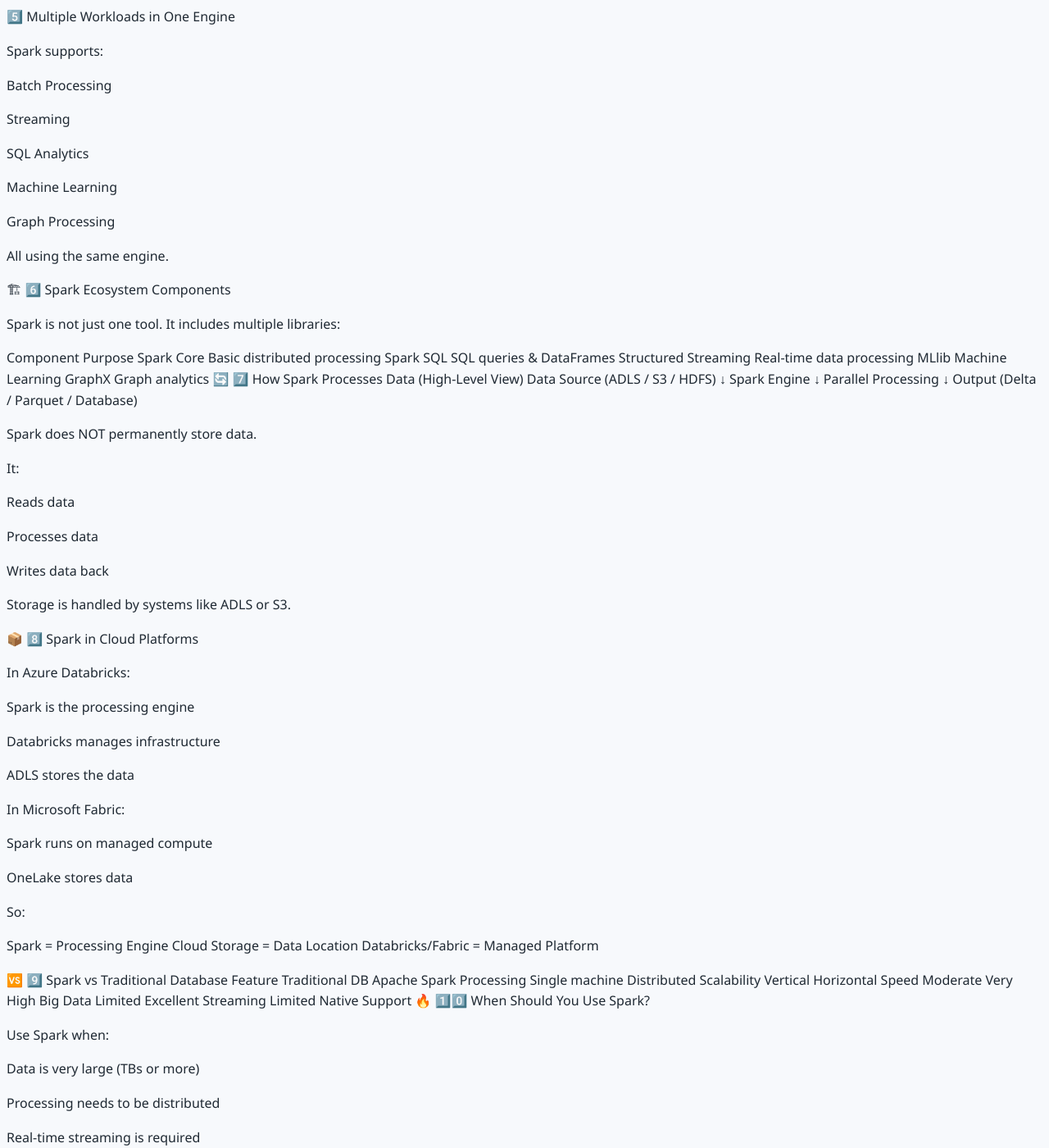
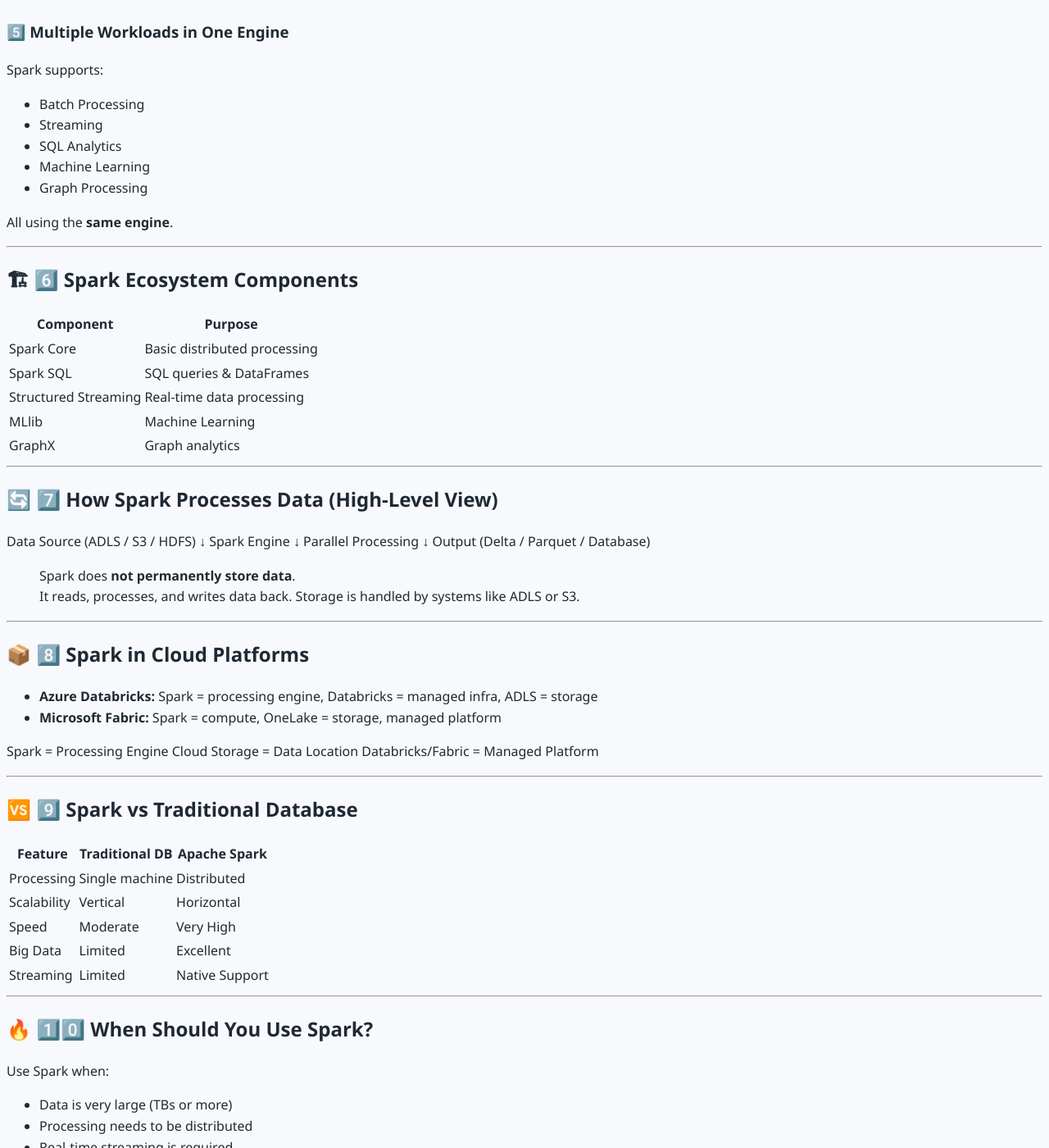
Before and after one commit to irshadvaza/irshadvaza.tech, a Jekyll site: the page built from learning-guides/azure-databricks/03-Apache-Spark-Overview.md, in a window 1280 px wide and 1400 px high, scrolled down 2212 px. Shown: the whole window at 82% size. Built offline with Jekyll 4.4.1, drawn with Linux system fonts in a browser that asks for light colours; our own code applies the rules of GitHub Pages for plain Markdown files; some of the changed text lies outside the part shown.

Commit message:
Update 03-Apache-Spark-Overview.md

```diff
--- a/learning-guides/azure-databricks/03-Apache-Spark-Overview.md
+++ b/learning-guides/azure-databricks/03-Apache-Spark-Overview.md
@@ -1,256 +1,220 @@
-📘 Chapter 3 – Apache Spark Overview
+# 📘 Chapter 3 – Apache Spark Overview
 
-The Engine Behind Modern Big Data Processing
+> The Engine Behind Modern Big Data Processing
 
-🚀 1️⃣ Introduction
+---
+
+## 🚀 1️⃣ Introduction
 
 In the previous chapter, we learned that Big Data requires:
 
-Distributed storage
-
-Parallel processing
-
-Scalable infrastructure
+- Distributed storage
+- Parallel processing
+- Scalable infrastructure
 
 But what actually processes Big Data?
 
-The answer is:
+The answer is **Apache Spark**.
 
-Apache Spark
+Spark powers modern data platforms like:
 
-Spark is the engine that powers modern data platforms like:
+- Azure Databricks
+- Microsoft Fabric
+- AWS EMR
+- Google Dataproc
 
-Azure Databricks
+Without Spark, large-scale data processing would be **slow and complex**.
 
-Microsoft Fabric
+---
 
-AWS EMR
+## 🧠 2️⃣ What is Apache Spark? (Simple Definition)
 
-Google Dataproc
-
-Without Spark, large-scale data processing would be slow and complex.
-
-🧠 2️⃣ What is Apache Spark? (Simple Definition)
-
-Apache Spark is an open-source distributed data processing engine designed for fast and scalable big data analytics.
+Apache Spark is an **open-source distributed data processing engine** designed for fast and scalable big data analytics.
 
 In simple words:
 
-Spark = A powerful engine that processes huge data across multiple machines in parallel.
+Spark = A powerful engine that processes huge data across multiple machines in parallel
 
-🏭 3️⃣ Why Was Spark Created?
 
-Before Spark, Hadoop MapReduce was widely used.
+---
+
+## 🏭 3️⃣ Why Was Spark Created?
+
+Before Spark, **Hadoop MapReduce** was widely used.
 
 Problems with Hadoop MapReduce:
 
-Very slow (disk-based processing)
-
-Complex programming model
-
-Not suitable for real-time workloads
+- Very slow (disk-based processing)
+- Complex programming model
+- Not suitable for real-time workloads
 
 Spark was created to solve these issues by:
 
-Using in-memory processing
+- Using **in-memory processing**
+- Providing **simple APIs**
+- Supporting **batch + streaming**
+- Supporting **SQL + ML**
 
-Providing simple APIs
+---
 
-Supporting batch + streaming
-
-Supporting SQL + ML
-
-⚡ 4️⃣ Why Spark Is Fast
+## ⚡ 4️⃣ Why Spark Is Fast
 
 Spark is fast because:
 
-✔ It processes data in memory (RAM)
-✔ It uses distributed computing
-✔ It optimizes execution using DAG
-✔ It minimizes disk I/O
+- ✔ Processes data in memory (RAM)
+- ✔ Uses distributed computing
+- ✔ Optimizes execution using DAG (Directed Acyclic Graph)
+- ✔ Minimizes disk I/O
 
-This makes Spark up to 100x faster than traditional MapReduce in some cases.
+> This makes Spark **up to 100x faster** than traditional MapReduce in some cases.
 
-🧩 5️⃣ Core Features of Apache Spark
-1️⃣ Distributed Processing
+---
 
-Data is divided across multiple machines (nodes).
+## 🧩 5️⃣ Core Features of Apache Spark
 
-Each node processes part of the data in parallel.
+### 1️⃣ Distributed Processing
 
-2️⃣ In-Memory Computation
+- Data is divided across multiple machines (nodes)
+- Each node processes part of the data in parallel
 
-Instead of writing intermediate results to disk, Spark keeps them in memory whenever possible.
+### 2️⃣ In-Memory Computation
 
-This drastically improves speed.
+- Spark keeps intermediate results in memory
+- Reduces disk I/O
+- Improves speed drastically
 
-3️⃣ Fault Tolerance
+### 3️⃣ Fault Tolerance
 
-If a machine fails:
+- If a machine fails: Spark **automatically recomputes lost data**
+- Jobs continue running
+- Enabled by **RDD lineage**
 
-Spark automatically recomputes lost data
-
-Job continues running
-
-This is possible because of RDD lineage (explained in next chapters).
-
-4️⃣ Multi-Language Support
+### 4️⃣ Multi-Language Support
 
 Spark supports:
 
-Python (PySpark)
+- Python (PySpark)
+- Scala
+- SQL
+- R
 
-Scala
-
-SQL
-
-R
-
-This makes it accessible to engineers and analysts.
-
-5️⃣ Multiple Workloads in One Engine
+### 5️⃣ Multiple Workloads in One Engine
 
 Spark supports:
 
-Batch Processing
+- Batch Processing
+- Streaming
+- SQL Analytics
+- Machine Learning
+- Graph Processing
 
-Streaming
+All using the **same engine**.
 
-SQL Analytics
+---
 
-Machine Learning
+## 🏗 6️⃣ Spark Ecosystem Components
 
-Graph Processing
+| Component | Purpose |
+|-----------|---------|
+| Spark Core | Basic distributed processing |
+| Spark SQL | SQL queries & DataFrames |
+| Structured Streaming | Real-time data processing |
+| MLlib | Machine Learning |
+| GraphX | Graph analytics |
 
-All using the same engine.
+---
 
-🏗 6️⃣ Spark Ecosystem Components
+## 🔄 7️⃣ How Spark Processes Data (High-Level View)
 
-Spark is not just one tool. It includes multiple libraries:
-
-Component	Purpose
-Spark Core	Basic distributed processing
-Spark SQL	SQL queries & DataFrames
-Structured Streaming	Real-time data processing
-MLlib	Machine Learning
-GraphX	Graph analytics
-🔄 7️⃣ How Spark Processes Data (High-Level View)
 Data Source (ADLS / S3 / HDFS)
-        ↓
+↓
 Spark Engine
-        ↓
+↓
 Parallel Processing
-        ↓
+↓
 Output (Delta / Parquet / Database)
 
 
-Spark does NOT permanently store data.
+> Spark does **not permanently store data**.
+> It reads, processes, and writes data back. Storage is handled by systems like ADLS or S3.
 
-It:
+---
 
-Reads data
+## 📦 8️⃣ Spark in Cloud Platforms
 
-Processes data
-
-Writes data back
-
-Storage is handled by systems like ADLS or S3.
-
-📦 8️⃣ Spark in Cloud Platforms
-
-In Azure Databricks:
-
-Spark is the processing engine
-
-Databricks manages infrastructure
-
-ADLS stores the data
-
-In Microsoft Fabric:
-
-Spark runs on managed compute
-
-OneLake stores data
-
-So:
+- **Azure Databricks:** Spark = processing engine, Databricks = managed infra, ADLS = storage
+- **Microsoft Fabric:** Spark = compute, OneLake = storage, managed platform
 
 Spark = Processing Engine
 Cloud Storage = Data Location
 Databricks/Fabric = Managed Platform
 
-🆚 9️⃣ Spark vs Traditional Database
-Feature	Traditional DB	Apache Spark
-Processing	Single machine	Distributed
-Scalability	Vertical	Horizontal
-Speed	Moderate	Very High
-Big Data	Limited	Excellent
-Streaming	Limited	Native Support
-🔥 1️⃣0️⃣ When Should You Use Spark?
+
+---
+
+## 🆚 9️⃣ Spark vs Traditional Database
+
+| Feature | Traditional DB | Apache Spark |
+|---------|----------------|--------------|
+| Processing | Single machine | Distributed |
+| Scalability | Vertical | Horizontal |
+| Speed | Moderate | Very High |
+| Big Data | Limited | Excellent |
+| Streaming | Limited | Native Support |
+
+---
+
+## 🔥 1️⃣0️⃣ When Should You Use Spark?
 
 Use Spark when:
 
-Data is very large (TBs or more)
+- Data is very large (TBs or more)
+- Processing needs to be distributed
+- Real-time streaming is required
+- Complex transformations are needed
+- ML training on big datasets
 
-Processing needs to be distributed
+Do **NOT** use Spark for:
 
-Real-time streaming is required
+- Very small datasets
+- Simple queries that a database can handle
 
-Complex transformations are needed
+---
 
-ML training on big datasets
+## 📊 1️⃣1️⃣ Batch vs Streaming in Spark
 
-Do NOT use Spark for:
+| Type | Description | Example |
+|------|------------|---------|
+| Batch Processing | Processes historical data | Daily sales summary |
+| Streaming Processing | Processes real-time data | IoT sensor monitoring |
 
-Very small datasets
+> Same engine — different execution mode.
 
-Simple queries that a database can handle
+---
 
-📊 1️⃣1️⃣ Batch vs Streaming in Spark
-Batch Processing
-
-Processes historical data
-
-Runs on schedule
-
-Example: Daily sales summary
-
-Streaming Processing
-
-Processes real-time data
-
-Continuous execution
-
-Example: IoT sensor monitoring
-
-Same engine — different execution mode.
-
-🧠 1️⃣2️⃣ Key Terminologies (Preview for Next Chapter)
+## 🧠 1️⃣2️⃣ Key Terminologies (Preview for Next Chapter)
 
 Before we go deeper, understand these terms:
 
-Driver
+- Driver
+- Executors
+- Cluster
+- DAG
+- RDD
+- Tasks
+- Shuffle
 
-Executors
+> These form the **Spark Architecture**, which we cover in the next chapter.
 
-Cluster
+---
 
-DAG
+## 🎯 1️⃣3️⃣ Interview Gold (One-Liner)
 
-RDD
+> “Apache Spark is a distributed, in-memory data processing engine designed for fast, scalable, and fault-tolerant big data analytics across batch and streaming workloads.”
 
-Tasks
+---
 
-Shuffle
-
-These form Spark Architecture, which we cover next.
-
-🎯 1️⃣3️⃣ Interview Gold (One-Liner)
-
-“Apache Spark is a distributed, in-memory data processing engine designed for fast, scalable, and fault-tolerant big data analytics across batch and streaming workloads.”
-
-🧠 1️⃣4️⃣ Simple Memory Trick
-
-Spark =
+## 🧠 1️⃣4️⃣ Simple Memory Trick
 
 S → Scalable
 P → Parallel
@@ -258,28 +222,15 @@
 R → Resilient
 K → Knowledge Engine
 
-🔚 Final Summary
+
+---
+
+## 🔚 Final Summary
 
 Apache Spark is:
 
-The core engine behind modern big data systems
-
-Fast because of in-memory processing
-
-Scalable because of distributed computing
-
-Reliable because of fault tolerance
-
-Flexible because of multi-language support
-
-Understanding Spark is essential before learning:
-
-Spark Architecture
-
-RDD
-
-DataFrames
-
-Performance tuning
-
-Databricks internals
+- The **core engine** behind modern big data systems
+- **Fast** because of in-memory processing
+- **Scalable** because of distributed computing
+- **Reliable** because of fault tolerance
+- **Flexible** because of multi-language support
```
